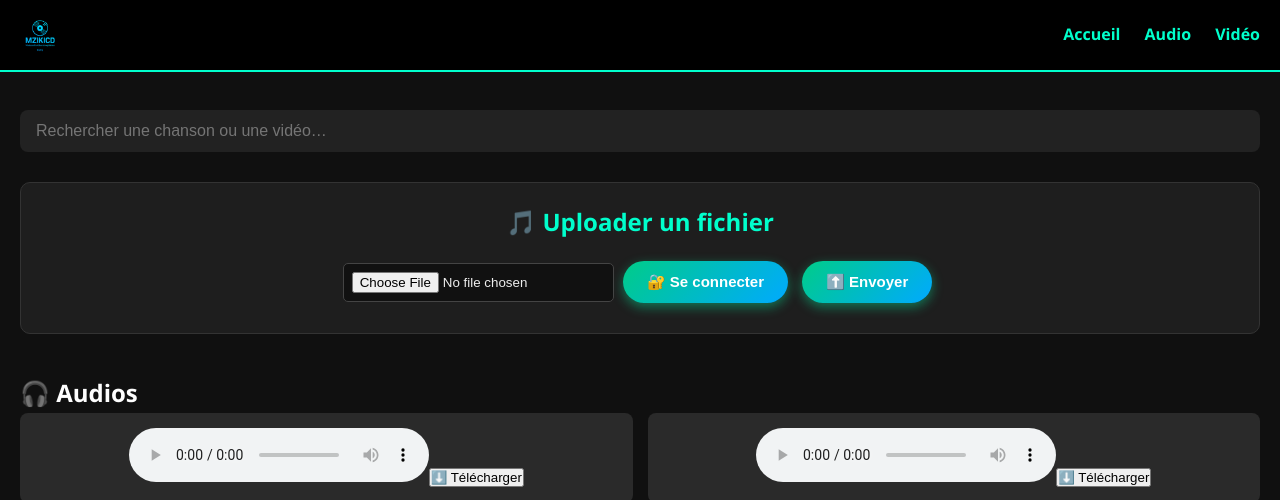
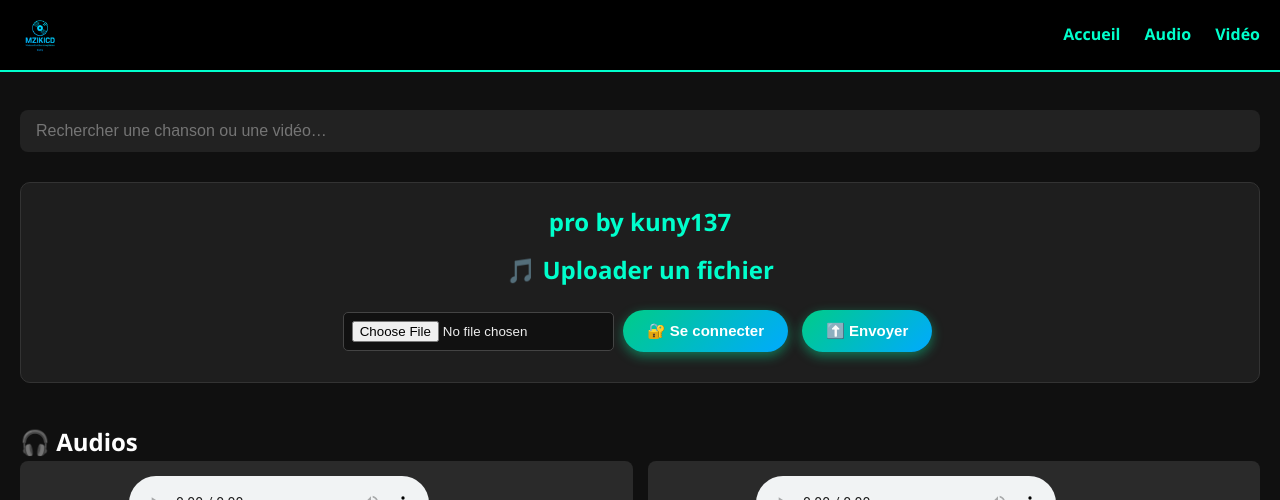
Before and after one commit to kunyscrop/mzikicd, a plain HTML site: page index.html in a window 1280 px wide. Shown: the top 500 px of the page. Drawn offline with Linux system fonts and the light colour scheme; no server answers.

Commit message:
Update index.html

```diff
--- a/index.html
+++ b/index.html
@@ -3,7 +3,7 @@
 <head>
   <meta charset="UTF-8" />
   <meta name="viewport" content="width=device-width, initial-scale=1.0" />
-  <title>Mzikicd – Made in Congo</title>
+  <title>Mzikicd – Made in Congo by kuny137</title>
   <link rel="stylesheet" href="css/style.css" />
 </head>
 <body>
@@ -23,6 +23,7 @@
     </div>
 
     <section class="upload-section">
+      <h2>pro by kuny137</h2>
       <h2>🎵 Uploader un fichier</h2>
       <input type="file" id="mediaFile" accept="audio/*,video/*" />
       <button onclick="signIn()">🔐 Se connecter</button>
```
